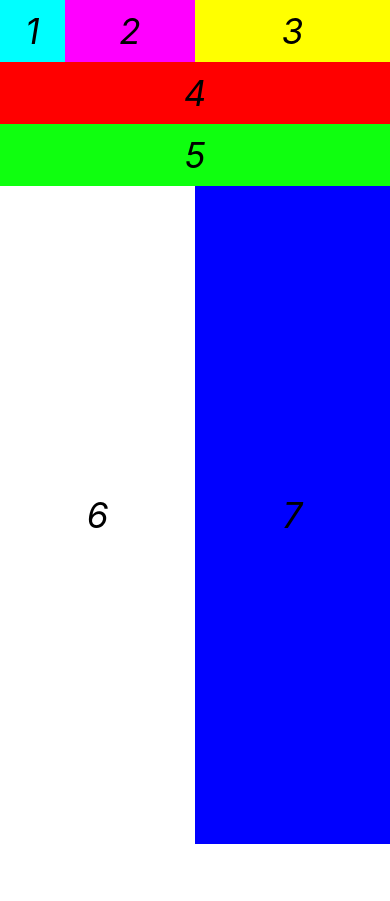
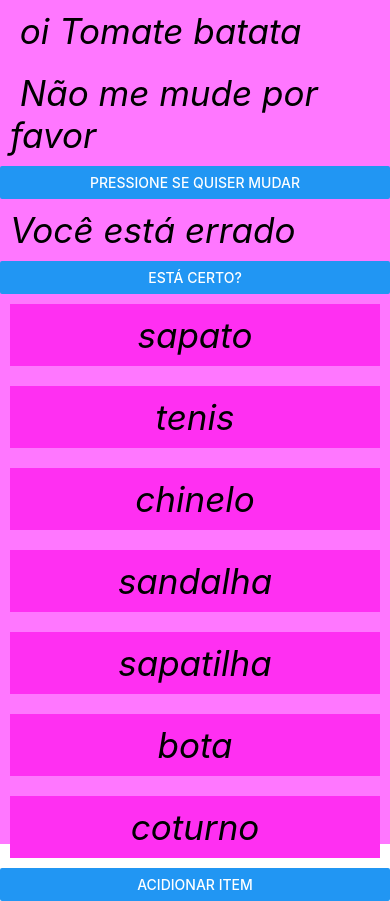
Before and after one commit to JulioVianaDev/Aulas-React-Native, a React Native app: screen / in a window 390 px wide. Before the commit the page ends 844 px from the top, so only its background shows below. Built offline with nearby package versions, Linux system fonts and the light colour scheme.

Commit message:
treinando o useState

```diff
--- a/App.js
+++ b/App.js
@@ -1,38 +1,50 @@
 import { StatusBar } from 'expo-status-bar';
-import { StyleSheet, Text, View,Button, Linking,Image } from 'react-native';
-import {styles,textos,linhas} from './estilos/estilos'
+import { StyleSheet, Text, View,Button, Linking,Image, TextInputBase } from 'react-native';
+import {styles,textos,button,} from './estilos/estilos'
+import { useState } from 'react';
 export default function App() {
+  const usuario = 'Tomate batata'
+  const [estado,setEstado] = useState('Não me mude por favor')
+  const [verdadeiro,setVerdadeiro] = useState(false)
+  const [Items,setItems] = useState([
+    {key: 1, item: 'sapato'},
+    {key: 2, item: 'tenis'},
+    {key: 3, item: 'chinelo'},
+    {key: 4, item: 'sandalha'},
+    {key: 5, item: 'sapatilha'},
+    {key: 6, item: 'bota'},
+    {key: 7, item: 'coturno'},
+  ])
+
+  const Clicado=()=>{
+    setItems([...Items, {key: 8, item: 'Sapato da cinderela'}])
+  }
   return (
     <View style={styles.body}>
-      <View style={linhas.linha}>
-        <View style={styles.view1}>
-          <Text style={textos.description}>1</Text>
-        </View>
-        <View style={styles.view2}>
-          <Text style={textos.description}>2</Text>
-        </View>
-        <View style={styles.view3}>
-          <Text style={textos.description}>3</Text>
-        </View>
-      </View>
-      <View style={linhas.linha}>
-        <View style={styles.view4}>
-          <Text style={textos.description}>4</Text>
-        </View>
-      </View>
-      <View style={linhas.linha}>
-        <View style={styles.view5}>
-          <Text style={textos.description}>5</Text>
-        </View>
-      </View>
-      <View style={linhas.superlinha}>
-        <View style={styles.view6}>
-          <Text style={textos.description}>6</Text>
-        </View>
-        <View style={styles.view7}>
-          <Text style={textos.description}>7</Text>
-        </View>
-      </View>
-  </View>
+      <Text style={textos.description}> oi {usuario}</Text>
+      <Text style={textos.description}> {estado}</Text>
+      <Button style={button.button}
+              onPress={()=>setEstado('Já mudei o resultado')}
+              title='Pressione se quiser mudar'
+      />
+      <Text style={textos.description}>{verdadeiro ? 'Sim voce está certo' : 'Você está errado' }</Text>
+    <Button style={button.button}
+            onPress={()=>setVerdadeiro(true)}
+            title='está certo?'
+    />
+          {
+            Items.map((objeto)=>{
+              return(
+                <View style={styles.item} key={objeto.key}>
+                  <Text style={textos.description}>{objeto.item}</Text>
+                </View>
+              )
+            })
+          }
+          <Button style={button.button}
+                  onPress={()=>Clicado()}
+                  title='acidionar item'
+          />
+    </View>
   );
 }
--- a/estilos/estilos.js
+++ b/estilos/estilos.js
@@ -49,6 +49,12 @@ export const styles = StyleSheet.create({
     alignItems: 'center',
     justifyContent: 'center',
   },
+  item:{
+    margin:10,
+    backgroundColor: '#ff2ff2',
+    justifyContent: 'center',
+    alignItems: 'center',
+  }
 });
 
 export const linhas = StyleSheet.create({
@@ -74,3 +80,9 @@ export const textos = StyleSheet.create({
     margin: 10,
 }
 })
+export const button = StyleSheet.create({
+  button:{
+    width: 50,
+    height: 50,
+  }
+})
```
